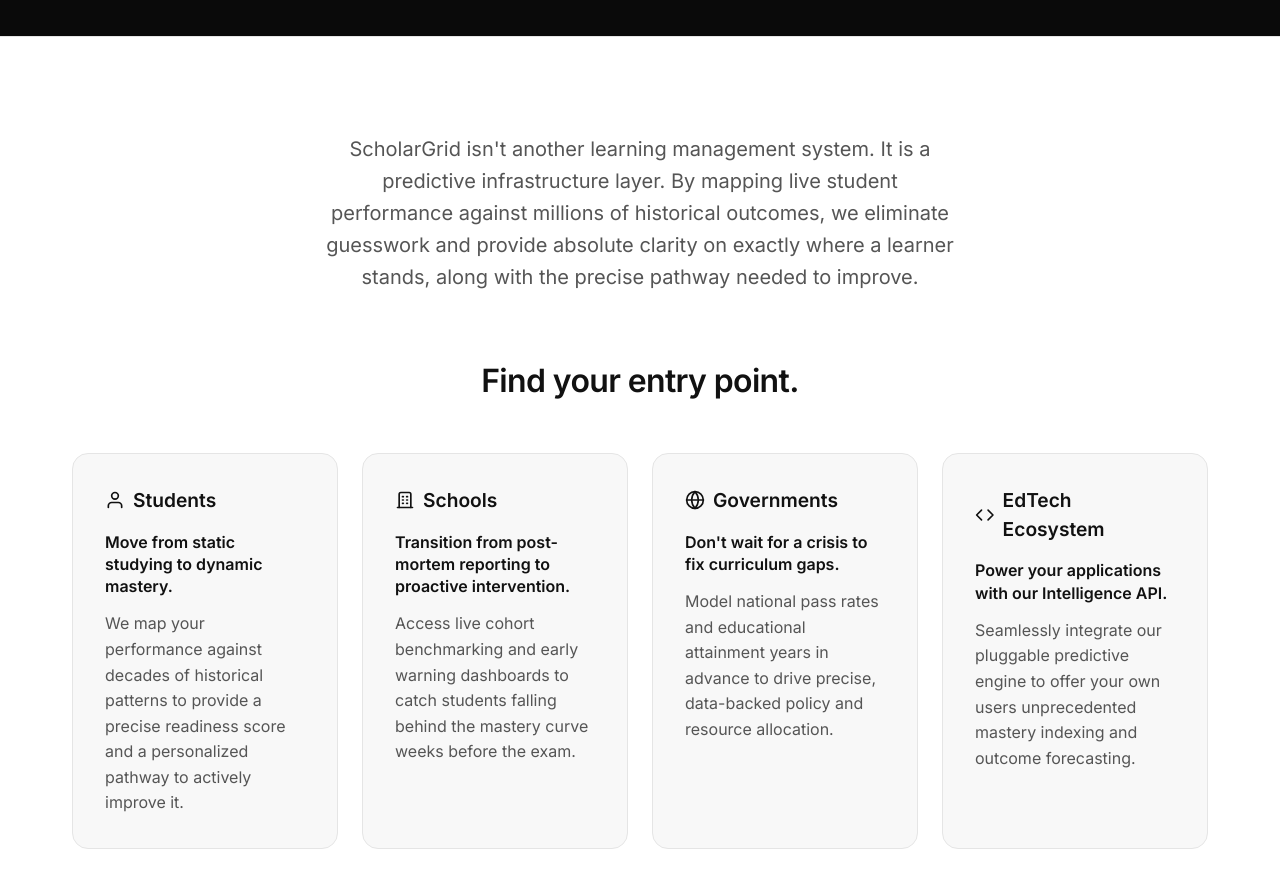
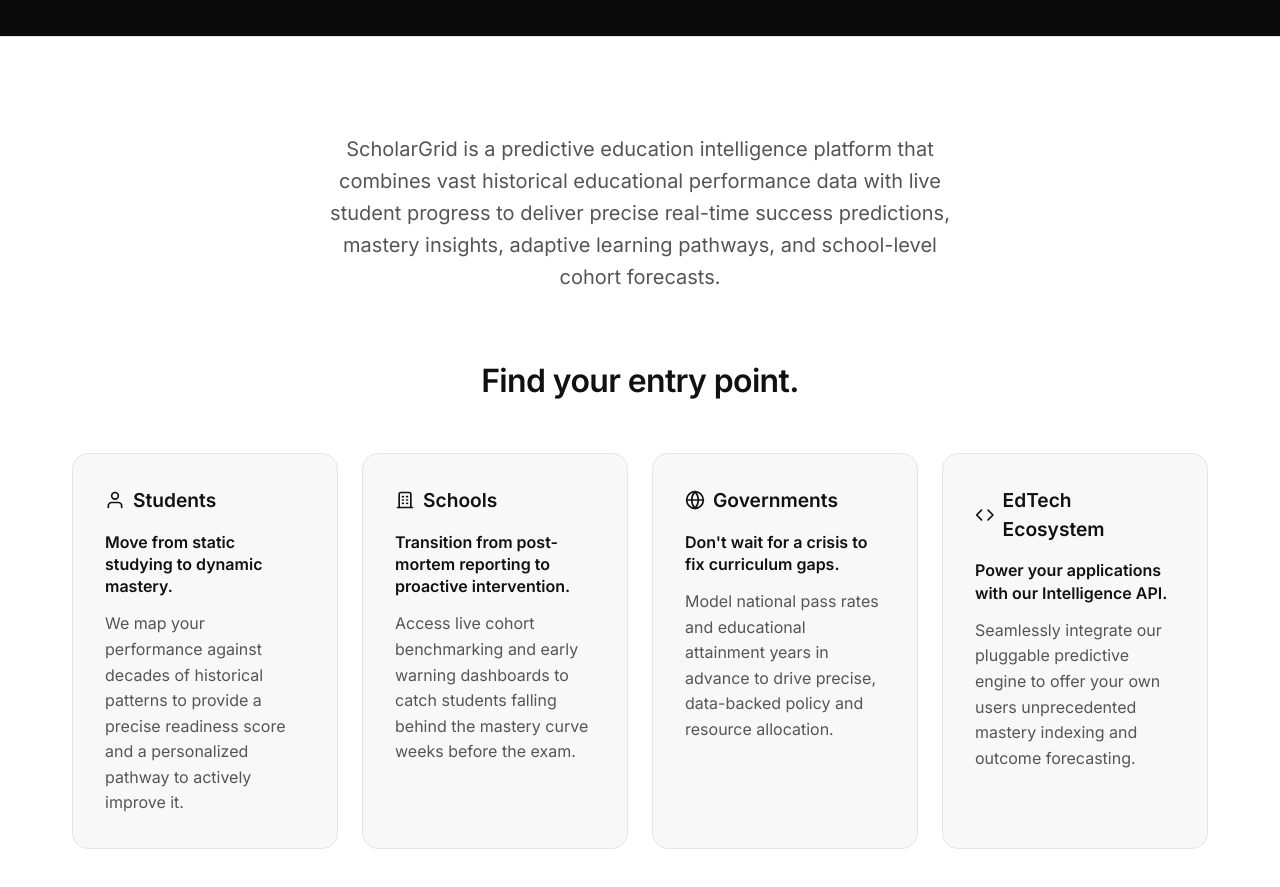
Before and after one commit to Threadigit/ScholarGrid, a Next.js app: page / in a window 1280 px wide. Shown: the part 880-1767 px from the top of the page. Built offline with nearby package versions, Linux system fonts and the light colour scheme.

Commit message:
update description

```diff
--- a/src/app/layout.tsx
+++ b/src/app/layout.tsx
@@ -12,7 +12,7 @@
     default: 'ScholarGrid | Education Intelligence Infrastructure',
     template: '%s | ScholarGrid'
   },
-  description: 'ScholarGrid is the predictive infrastructure layer under education. By mapping live student performance against millions of historical outcomes, we provide precise pathways to improve.',
+  description: 'ScholarGrid is a predictive education intelligence platform that combines vast historical educational performance data with live student progress to deliver precise real-time success predictions, mastery insights, adaptive learning pathways, and school-level cohort forecasts.',
   keywords: [
     'EdTech',
     'Education Intelligence',
@@ -31,7 +31,7 @@
     locale: 'en_US',
     url: 'https://thescholargrid.com',
     title: 'ScholarGrid | Education Intelligence Infrastructure',
-    description: 'ScholarGrid is the predictive infrastructure layer under education. By mapping live student performance against millions of historical outcomes, we provide precise pathways to improve.',
+    description: 'ScholarGrid is a predictive education intelligence platform that combines vast historical educational performance data with live student progress to deliver precise real-time success predictions, mastery insights, adaptive learning pathways, and school-level cohort forecasts.',
     siteName: 'ScholarGrid',
     images: [
       {
@@ -45,7 +45,7 @@
   twitter: {
     card: 'summary_large_image',
     title: 'ScholarGrid | Education Intelligence Infrastructure',
-    description: 'ScholarGrid is the predictive infrastructure layer under education. We map live student performance to provide precise pathways to improve.',
+    description: 'ScholarGrid is a predictive education intelligence platform that combines vast historical educational performance data with live student progress to deliver precise real-time success predictions, mastery insights, adaptive learning pathways, and school-level cohort forecasts.',
     creator: '@ScholarGrid',
     images: ['/og-image.jpg'],
   },
@@ -73,7 +73,7 @@
     name: 'ScholarGrid',
     url: 'https://thescholargrid.com',
     logo: 'https://thescholargrid.com/icon.svg',
-    description: 'ScholarGrid is the predictive infrastructure layer under education. By mapping live student performance against millions of historical outcomes, we provide precise pathways to improve.',
+    description: 'ScholarGrid is a predictive education intelligence platform that combines vast historical educational performance data with live student progress to deliver precise real-time success predictions, mastery insights, adaptive learning pathways, and school-level cohort forecasts.',
   };
 
   return (
--- a/src/app/page.tsx
+++ b/src/app/page.tsx
@@ -69,7 +69,7 @@
         <div className={styles.sectionLight}>
           <section className={styles.intro}>
             <p>
-              ScholarGrid isn't another learning management system. It is a predictive infrastructure layer. By mapping live student performance against millions of historical outcomes, we eliminate guesswork and provide absolute clarity on exactly where a learner stands, along with the precise pathway needed to improve.
+              ScholarGrid is a predictive education intelligence platform that combines vast historical educational performance data with live student progress to deliver precise real-time success predictions, mastery insights, adaptive learning pathways, and school-level cohort forecasts.
             </p>
           </section>
 
@@ -234,7 +234,7 @@
           <details className={styles.faqItem}>
             <summary className={styles.faqQuestion}>What is ScholarGrid?</summary>
             <p className={styles.faqAnswer}>
-              ScholarGrid is an Education Intelligence Infrastructure. Unlike traditional platforms that only measure past performance, ScholarGrid ingests decades of historical exam data to build a predictive engine. It models a student's mastery in real-time, giving schools and governments actionable analytics and forecasting precise educational outcomes.
+              ScholarGrid is a predictive education intelligence platform that combines vast historical educational performance data with live student progress to deliver precise real-time success predictions, mastery insights, adaptive learning pathways, and school-level cohort forecasts.
             </p>
           </details>
 
```
